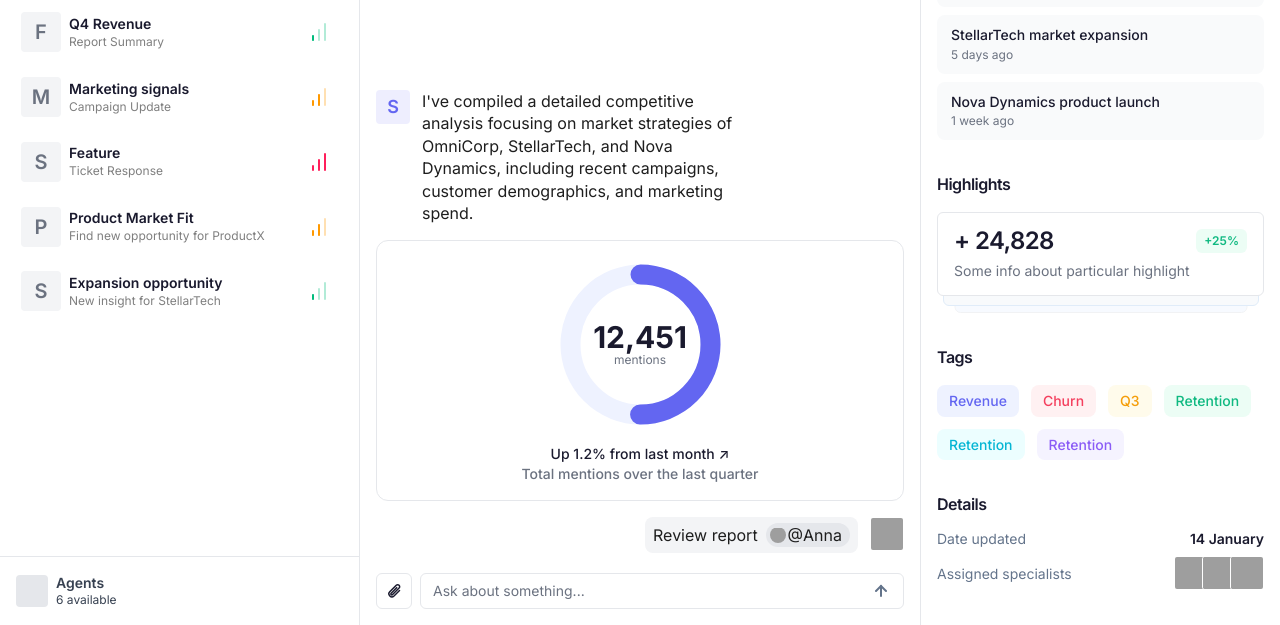
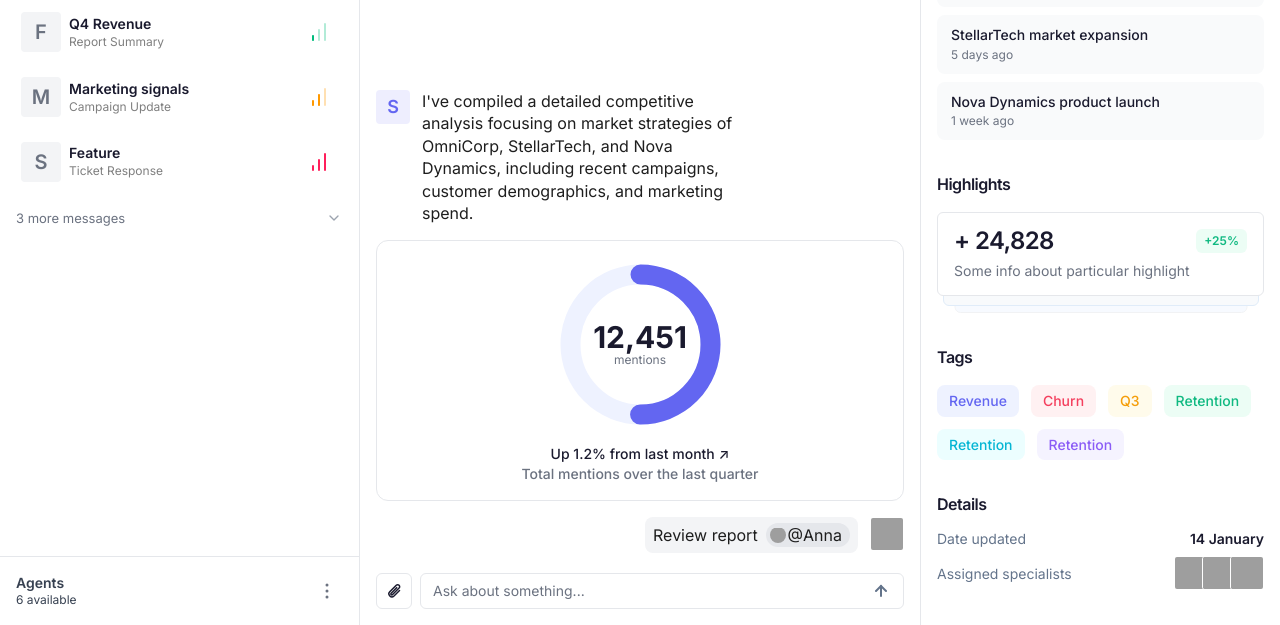
Before and after one commit to Nastiadsgn/Inbox-agents-concept, a plain HTML site: page index.html in a window 1280 px wide. Shown: the part 175-800 px from the top of the page. Drawn offline with Linux system fonts and the light colour scheme; grey boxes are pictures that could not be loaded.

Commit message:
Update sidebar UI: remove expansion item, add vertical dots icon
- Remove "Expansion opportunity" conversation item from sidebar
- Replace horizontal dots with vertical dots in more button
- Add collapsed messages section with expand icon
- Update sidebar footer layout with more button

```diff
--- a/index.html
+++ b/index.html
@@ -296,20 +296,77 @@
       flex-shrink: 0;
     }
 
+    .conversation-section-label {
+      font-size: 12px;
+      font-weight: 500;
+      color: var(--gray-500);
+      padding: 4px 0;
+      margin-top: 4px;
+    }
+
+    .collapsed-messages {
+      display: flex;
+      align-items: center;
+      gap: 8px;
+      padding: 8px 0;
+      font-size: 13px;
+      color: var(--gray-500);
+      cursor: pointer;
+      border-radius: var(--radius-lg);
+      transition: background 0.15s;
+    }
+
+    .collapsed-messages > span {
+      width: 100%;
+    }
+
+    .collapsed-messages:hover {
+      color: #000;
+    }
+
+    .collapsed-messages-icon {
+      width: 20px;
+      height: 20px;
+      display: flex;
+      align-items: center;
+      justify-content: center;
+    }
+
+    .collapsed-messages-icon svg {
+      width: 16px;
+      height: 16px;
+      stroke: var(--gray-400);
+    }
+
+    .collapsed-messages:hover .collapsed-messages-icon svg {
+      stroke: #000;
+    }
+
     /* Sidebar Footer */
     .sidebar-footer {
       border-top: 1px solid var(--border);
       padding: 16px;
       display: flex;
       align-items: center;
+      justify-content: space-between;
       gap: 8px;
     }
 
-    .agents-icon {
+    .more-btn {
       width: 32px;
       height: 32px;
-      background: var(--gray-300);
+      display: flex;
+      align-items: center;
+      justify-content: center;
+      cursor: pointer;
       border-radius: var(--radius-sm);
+      color: var(--gray-500);
+      transition: all 0.15s;
+    }
+
+    .more-btn:hover {
+      background: var(--gray-100);
+      color: var(--gray-600);
     }
 
     .agents-text {
@@ -1022,30 +1079,28 @@
           <img class="conversation-icon" src="Images/hight.svg" alt="High priority">
         </div>
 
-        <div class="conversation-item" data-conversation="product">
-          <div class="conversation-avatar cyan"><span>P</span></div>
-          <div class="conversation-content">
-            <div class="conversation-title">Product Market Fit</div>
-            <div class="conversation-subtitle">Find new opportunity for ProductX</div>
+        <div class="collapsed-messages">
+          <span>3 more messages</span>
+          <div class="collapsed-messages-icon">
+            <svg viewBox="0 0 24 24" fill="none" stroke="currentColor" stroke-width="2" stroke-linecap="round" stroke-linejoin="round">
+              <polyline points="6 9 12 15 18 9"></polyline>
+            </svg>
           </div>
-          <img class="conversation-icon" src="Images/medium.svg" alt="Medium priority">
         </div>
 
-        <div class="conversation-item" data-conversation="expansion">
-          <div class="conversation-avatar rose"><span>S</span></div>
-          <div class="conversation-content">
-            <div class="conversation-title">Expansion opportunity</div>
-            <div class="conversation-subtitle">New insight for StellarTech</div>
-          </div>
-          <img class="conversation-icon" src="Images/low.svg" alt="Low priority">
-        </div>
       </div>
 
       <div class="sidebar-footer">
-        <div class="agents-icon"></div>
         <div class="agents-text">
           <span class="agents-title">Agents</span>
           <span class="agents-count">6 available</span>
+        </div>
+        <div class="more-btn">
+          <svg width="20" height="20" viewBox="0 0 20 20" fill="none">
+            <circle cx="10" cy="4" r="1.5" fill="currentColor"/>
+            <circle cx="10" cy="10" r="1.5" fill="currentColor"/>
+            <circle cx="10" cy="16" r="1.5" fill="currentColor"/>
+          </svg>
         </div>
       </div>
     </aside>
@@ -1149,20 +1204,6 @@
             <div class="user-message">
               <div class="user-message-bubble"><span class="user-message-text">Assign to engineering team lead</span></div>
               <div class="user-avatar"><img src="https://images.unsplash.com/photo-1507003211169-0a1dd7228f2d?w=80&h=80&fit=crop&crop=face" alt=""></div>
-            </div>
-          </div>
-        </div>
-      </div>
-
-      <!-- Content Panel: Product -->
-      <div class="chat-content-panel" data-panel="product">
-        <div class="chat-messages">
-          <div class="messages-container">
-            <div class="ai-message">
-              <div class="ai-message-content">
-                <div class="ai-avatar"><span>P</span></div>
-                <p class="ai-text">Product-Market Fit Analysis for ProductX: Based on 50 customer interviews, we've identified 3 key opportunities in the enterprise automation space. Top request: workflow templates.</p>
-              </div>
             </div>
           </div>
         </div>
@@ -1272,7 +1313,6 @@
       marketing: 'Marketing Signals',
       revenue: 'Q4 Revenue Report',
       feature: 'Feature Requests',
-      product: 'Product Market Fit',
       expansion: 'Expansion Opportunity'
     };
 
@@ -1297,11 +1337,6 @@
       feature: [
         { name: 'API integration request', time: 'Today', badge: 'New', isNew: true },
         { name: 'Dashboard customization', time: '6 days ago' }
-      ],
-      product: [
-        { name: 'Customer interview insights', time: '3 days ago' },
-        { name: 'Market size analysis', time: '1 week ago' },
-        { name: 'Competitor feature gaps', time: '2 weeks ago' }
       ],
       expansion: [
         { name: 'APAC market entry', time: 'Yesterday', badge: '2' },
```
